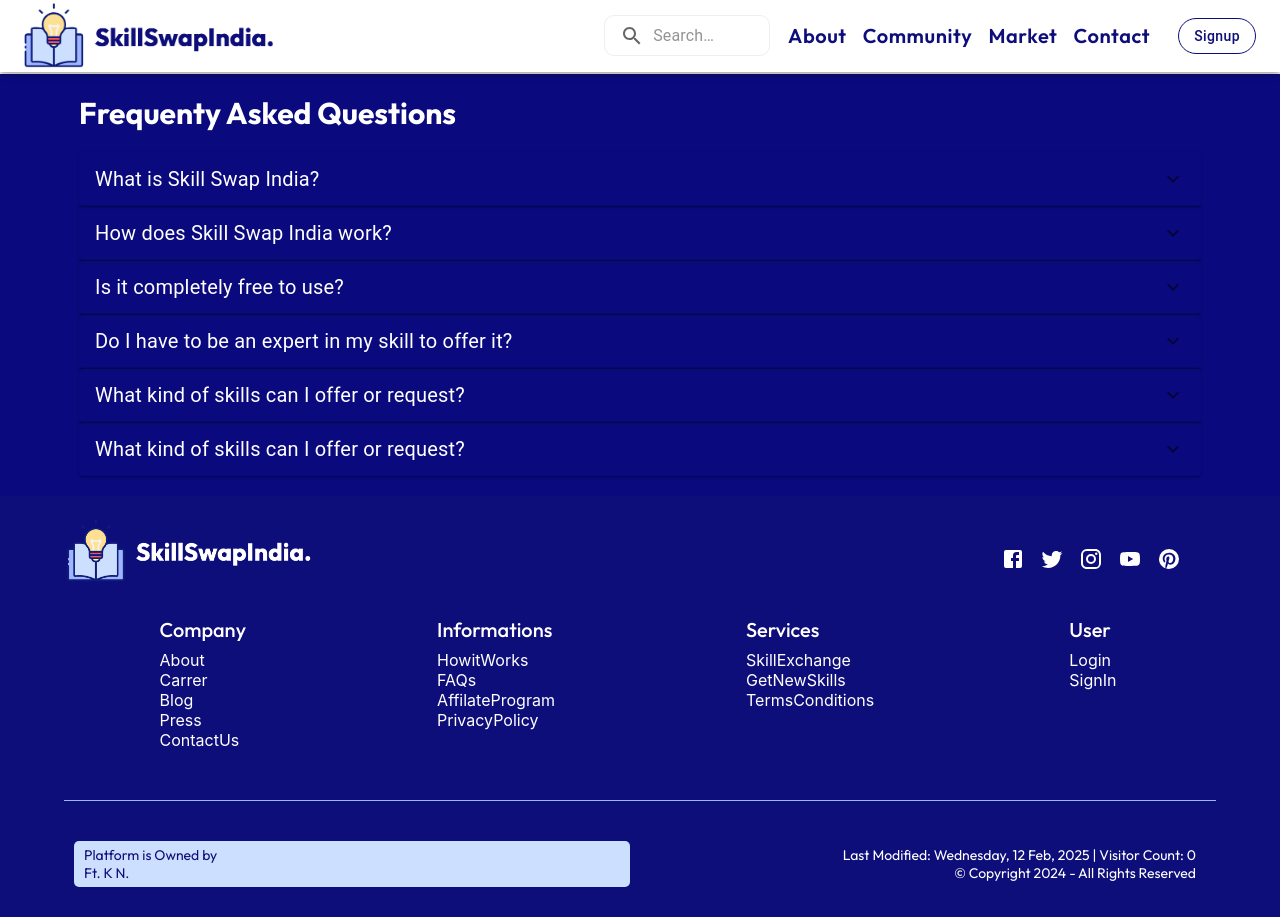
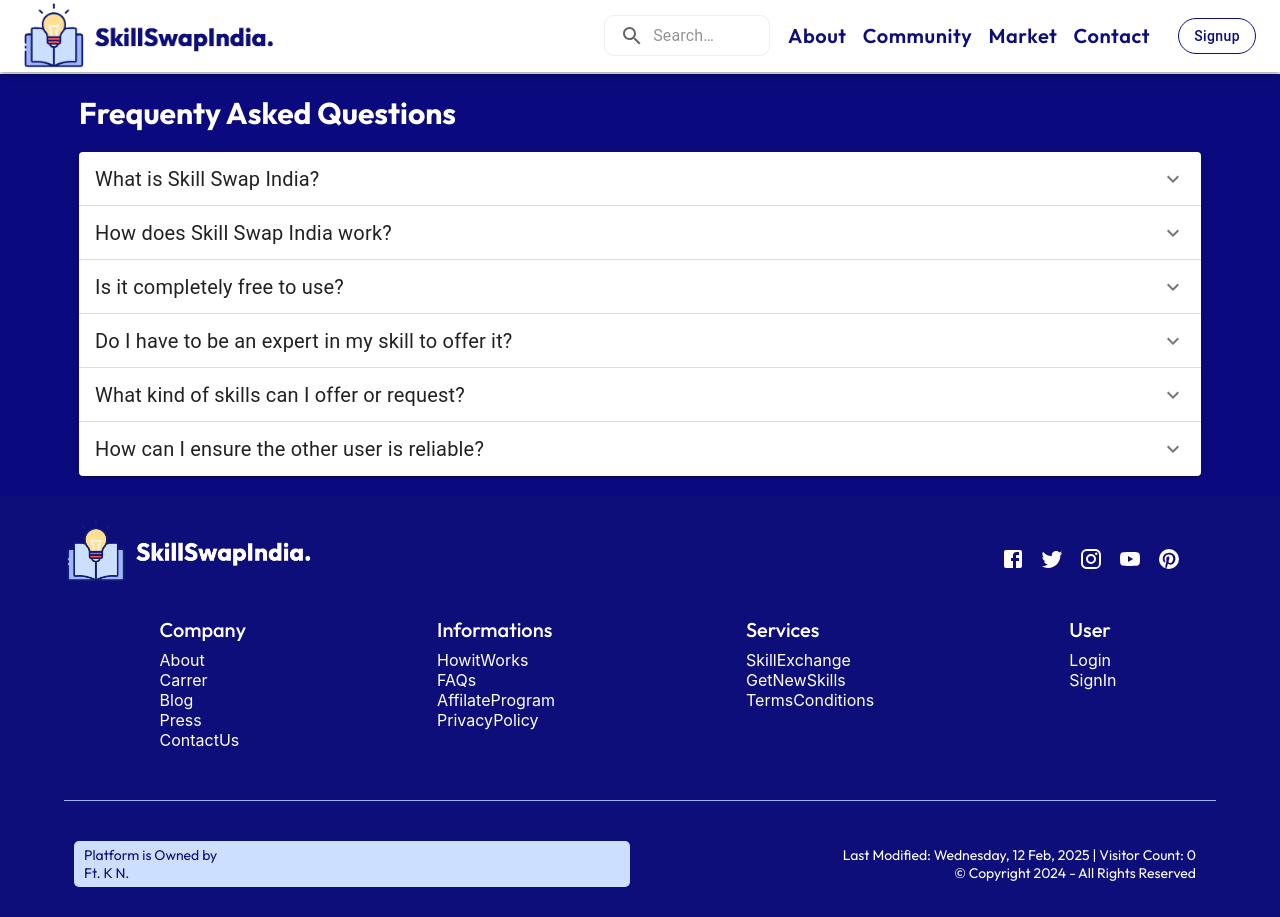
Before and after one commit to kashak2025/skill-swap, a React (Create React App) app: page /faqs in a window 1280 px wide. Built offline with nearby package versions, Linux system fonts and the light colour scheme.

Commit message:
last update

```diff
--- a/src/App.css
+++ b/src/App.css
@@ -14,6 +14,7 @@
 .logo{
   color: #000;
 }
+
 
 .slick-next{
   right: 10px !important;
@@ -163,6 +164,20 @@ html, body {
 }
 
 
+
+/* FAQs */
+.Mui-expanded{
+  margin: 0px 0px !important;
+}
+
+.accordian-custom-css{
+  /* background: rgba(255, 255, 255, 0.35) !important; */
+/* box-shadow: 0 8px 32px 0 rgba( 31, 38, 135, 0.37 ) !important; */
+/* backdrop-filter: blur( 9.5px ) !important; */
+/* -webkit-backdrop-filter: blur( 9.5px ) !important; */
+/* border-radius: 10px !important; */
+/* border: 1px solid rgba(255, 255, 255, 0.527) !important; */
+}
 
 /* .container{
   max-width:600px;
--- a/src/OthrPages/Faqs.jsx
+++ b/src/OthrPages/Faqs.jsx
@@ -27,7 +27,7 @@ const Faqs = () => {
             <Box sx={{pb:"20px"}}>
 
 
-              <Accordion sx={{background:'transparent', color:'#fff'}} expanded={expanded === 'panel1'} onChange={handleChange('panel1')}>
+              <Accordion className='accordian-custom-css' expanded={expanded === 'panel1'} onChange={handleChange('panel1')}>
                 <AccordionSummary
                   expandIcon={<ExpandMoreIcon />}
                   aria-controls="panel1bh-content"
@@ -41,7 +41,7 @@ const Faqs = () => {
               </Accordion>
 
 
-              <Accordion sx={{background:'transparent', color:'#fff'}} expanded={expanded === 'panel2'} onChange={handleChange('panel2')}>
+              <Accordion className='accordian-custom-css' expanded={expanded === 'panel2'} onChange={handleChange('panel2')}>
                 <AccordionSummary
                   expandIcon={<ExpandMoreIcon />}
                   aria-controls="panel2bh-content"
@@ -56,7 +56,7 @@ const Faqs = () => {
 
 
 
-              <Accordion sx={{background:'transparent', color:'#fff'}} expanded={expanded === 'panel3'} onChange={handleChange('panel3')}>
+              <Accordion className='accordian-custom-css' expanded={expanded === 'panel3'} onChange={handleChange('panel3')}>
                 <AccordionSummary
                   expandIcon={<ExpandMoreIcon />}
                   aria-controls="panel3bh-content"
@@ -71,7 +71,7 @@ const Faqs = () => {
 
 
 
-              <Accordion sx={{background:'transparent', color:'#fff'}} expanded={expanded === 'panel4'} onChange={handleChange('panel4')}>
+              <Accordion className='accordian-custom-css' expanded={expanded === 'panel4'} onChange={handleChange('panel4')}>
                 <AccordionSummary
                   expandIcon={<ExpandMoreIcon />}
                   aria-controls="panel4bh-content"
@@ -87,7 +87,7 @@ const Faqs = () => {
 
 
 
-              <Accordion sx={{background:'transparent', color:'#fff'}} expanded={expanded === 'panel5'} onChange={handleChange('panel5')}>
+              <Accordion className='accordian-custom-css' expanded={expanded === 'panel5'} onChange={handleChange('panel5')}>
                 <AccordionSummary
                   expandIcon={<ExpandMoreIcon />}
                   aria-controls="panel5bh-content"
@@ -99,17 +99,15 @@ const Faqs = () => {
               </Accordion>
 
 
-              <Accordion sx={{background:'transparent', color:'#fff', boxShadow:'3px 3px 4px #'}} expanded={expanded === 'panel6'} onChange={handleChange('panel6')}>
+              <Accordion className='accordian-custom-css' expanded={expanded === 'panel6'} onChange={handleChange('panel6')}>
                 <AccordionSummary
                   expandIcon={<ExpandMoreIcon />}
                   aria-controls="panel6bh-content"
                   id="panel6bh-header"
                 >
-                  <Typography sx={{fontSize:'20px'}}>What kind of skills can I offer or request?</Typography>
+                  <Typography sx={{fontSize:'20px'}}>How can I ensure the other user is reliable?</Typography>
                 </AccordionSummary>
-                <AccordionDetails>
-                You can offer or request a wide range of skills, such as language learning, coding, cooking, photography, art, music, writing, digital marketing, gardening, public speaking, and much more! If you have a skill to share, there’s likely someone looking to learn it.
-                </AccordionDetails>
+                <AccordionDetails>You can check user reviews and ratings from previous skill swaps to help you make an informed decision. Our platform encourages transparency, so you can connect with users who have a positive track record.</AccordionDetails>
               </Accordion>
 
 
```
